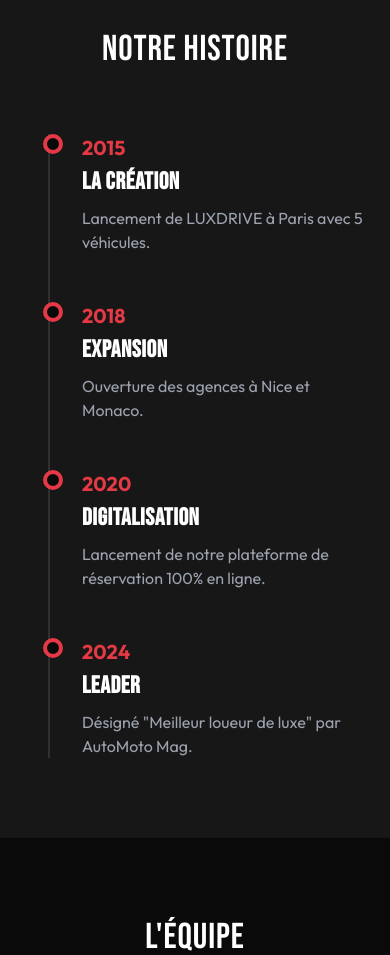
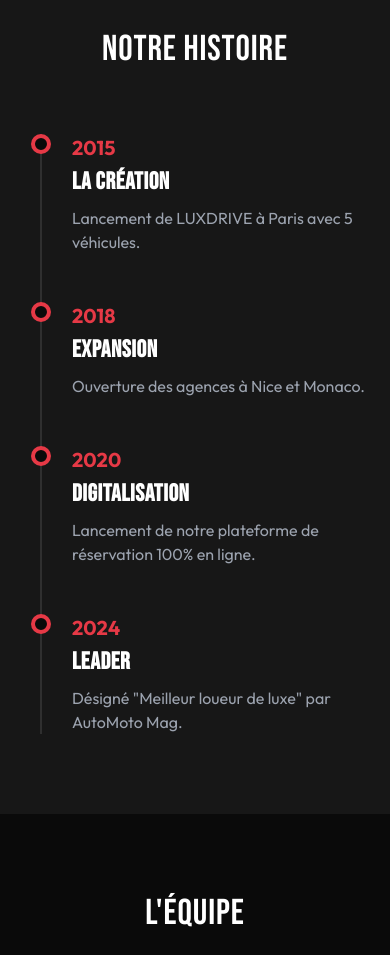
Before and after one commit to Ahmed-Foullane/carRantle, a React (Vite) app: page /a-propos in a window 390 px wide. Shown: the part 1200-2155 px from the top of the page. Built offline with nearby package versions, Linux system fonts and the light colour scheme.

Commit message:
fix fillter issu

```diff
--- a/src/App.jsx
+++ b/src/App.jsx
@@ -26,7 +26,7 @@ function App() {
       </AnimatePresence>
 
       {!isLoading && (
-        <div className="flex flex-col min-h-screen bg-lux-black text-lux-white font-sans selection:bg-lux-red selection:text-white overflow-hidden">
+        <div className="flex flex-col min-h-screen bg-lux-black text-lux-white font-sans selection:bg-lux-red selection:text-white">
             <ScrollToTop />
             <Navbar />
             <main className="flex-grow relative z-10 w-full">
--- a/src/pages/APropos.jsx
+++ b/src/pages/APropos.jsx
@@ -54,24 +54,42 @@ const APropos = () => {
         <div className="container mx-auto px-6 relative z-10">
             <h2 className="text-4xl font-display text-white text-center mb-16">Notre Histoire</h2>
 
-            <div className="relative border-l-2 border-white/10 ml-6 md:mx-auto md:max-w-2xl space-y-12 pl-8 md:pl-0">
+            <div className="relative max-w-4xl mx-auto">
+                {/* Central Line */}
+                <motion.div
+                    initial={{ height: 0 }}
+                    whileInView={{ height: '100%' }}
+                    viewport={{ once: true }}
+                    transition={{ duration: 1.5, ease: "easeInOut" }}
+                    className="absolute left-4 md:left-1/2 top-0 w-0.5 bg-white/10 md:-translate-x-1/2"
+                ></motion.div>
+
+                <div className="space-y-12">
                     {[
                         { year: '2015', title: 'La Création', desc: 'Lancement de LUXDRIVE à Paris avec 5 véhicules.' },
                         { year: '2018', title: 'Expansion', desc: 'Ouverture des agences à Nice et Monaco.' },
                         { year: '2020', title: 'Digitalisation', desc: 'Lancement de notre plateforme de réservation 100% en ligne.' },
                         { year: '2024', title: 'Leader', desc: 'Désigné "Meilleur loueur de luxe" par AutoMoto Mag.' }
                     ].map((item, idx) => (
-                    <div key={idx} className="relative md:flex items-center justify-between group">
+                        <motion.div
+                            key={idx}
+                            initial={{ opacity: 0, y: 50 }}
+                            whileInView={{ opacity: 1, y: 0 }}
+                            viewport={{ once: true, margin: "-100px" }}
+                            transition={{ duration: 0.6, delay: idx * 0.2 }}
+                            className="relative flex flex-col md:flex-row items-center justify-between group"
+                        >
                             {/* Dot */}
-                        <div className="absolute top-0 left-[-39px] md:left-1/2 md:-translate-x-1/2 w-5 h-5 bg-lux-black border-4 border-lux-red rounded-full z-20"></div>
+                            <div className="absolute top-0 left-[calc(1rem-9px)] md:left-1/2 md:-translate-x-1/2 w-5 h-5 bg-lux-black border-4 border-lux-red rounded-full z-20"></div>
 
-                        <div className={`md:w-5/12 ${idx % 2 === 0 ? 'md:mr-auto md:text-right' : 'md:ml-auto'}`}>
+                            <div className={`w-full md:w-[45%] pl-12 md:pl-0 ${idx % 2 === 0 ? 'md:text-right md:mr-auto' : 'md:ml-auto'}`}>
                                 <span className="text-lux-red font-bold text-xl block mb-1">{item.year}</span>
                                 <h3 className="text-white text-2xl font-bold mb-2">{item.title}</h3>
                                 <p className="text-gray-400">{item.desc}</p>
                             </div>
+                        </motion.div>
+                    ))}
                 </div>
-                ))}
             </div>
         </div>
       </div>
```
Lines whose indentation alone changed are shown as unchanged.
